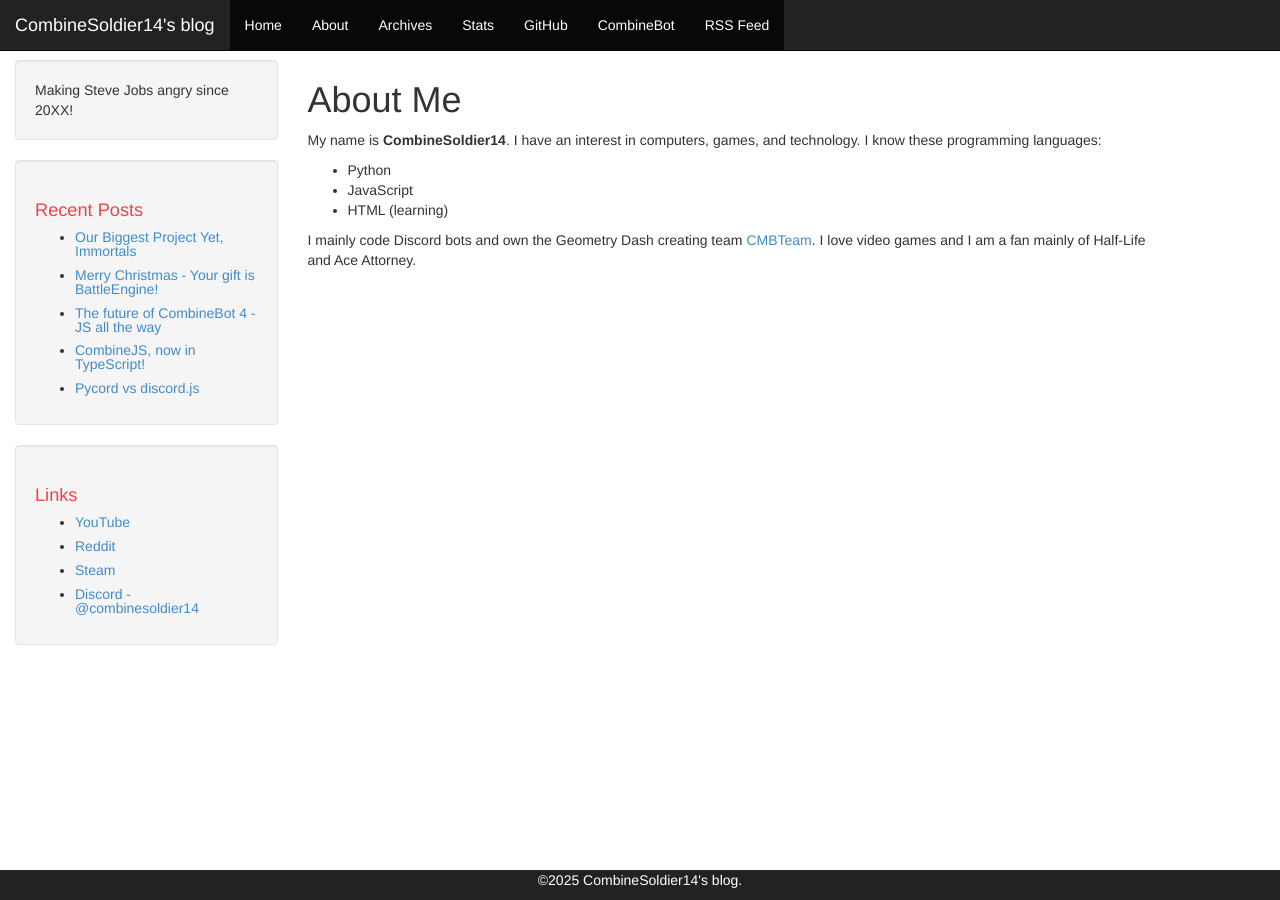
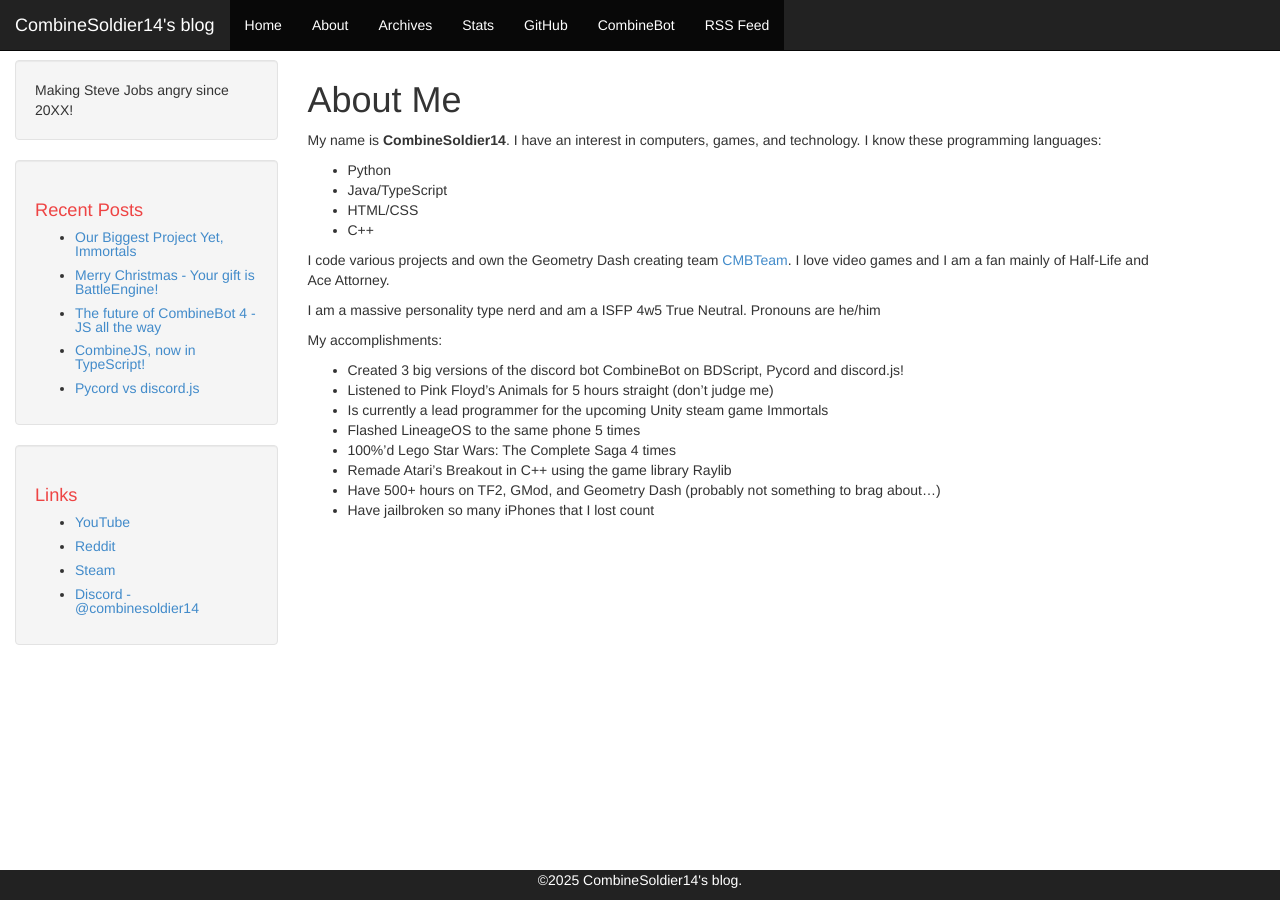
Before and after one commit to CombineSoldier14/combinesoldier14.github.io, a Jekyll site: the page built from pages/about.md, in a window 1280 px wide. Built offline with Jekyll 4.4.1, drawn with Linux system fonts in a browser that asks for light colours.

Commit message:
Update about.md

```diff
--- a/pages/about.md
+++ b/pages/about.md
@@ -6,7 +6,20 @@ permalink: /about
 # About Me
 My name is **CombineSoldier14**. I have an interest in computers, games, and technology. I know these programming languages:
 * Python
-* JavaScript
-* HTML (learning)
+* Java/TypeScript
+* HTML/CSS
+* C++
 
-I mainly code Discord bots and own the Geometry Dash creating team [CMBTeam](https://discord.gg/xz47V9Kvm7). I love video games and I am a fan mainly of Half-Life and Ace Attorney.
+I code various projects and own the Geometry Dash creating team [CMBTeam](https://discord.gg/xz47V9Kvm7). I love video games and I am a fan mainly of Half-Life and Ace Attorney.
+
+I am a massive personality type nerd and am a ISFP 4w5 True Neutral. Pronouns are he/him
+
+My accomplishments:
+- Created 3 big versions of the discord bot CombineBot on BDScript, Pycord and discord.js!
+- Listened to Pink Floyd's Animals for 5 hours straight (don't judge me)
+- Is currently a lead programmer for the upcoming Unity steam game Immortals
+- Flashed LineageOS to the same phone 5 times
+- 100%'d Lego Star Wars: The Complete Saga 4 times
+- Remade Atari's Breakout in C++ using the game library Raylib
+- Have 500+ hours on TF2, GMod, and Geometry Dash (probably not something to brag about...)
+- Have jailbroken so many iPhones that I lost count
```
